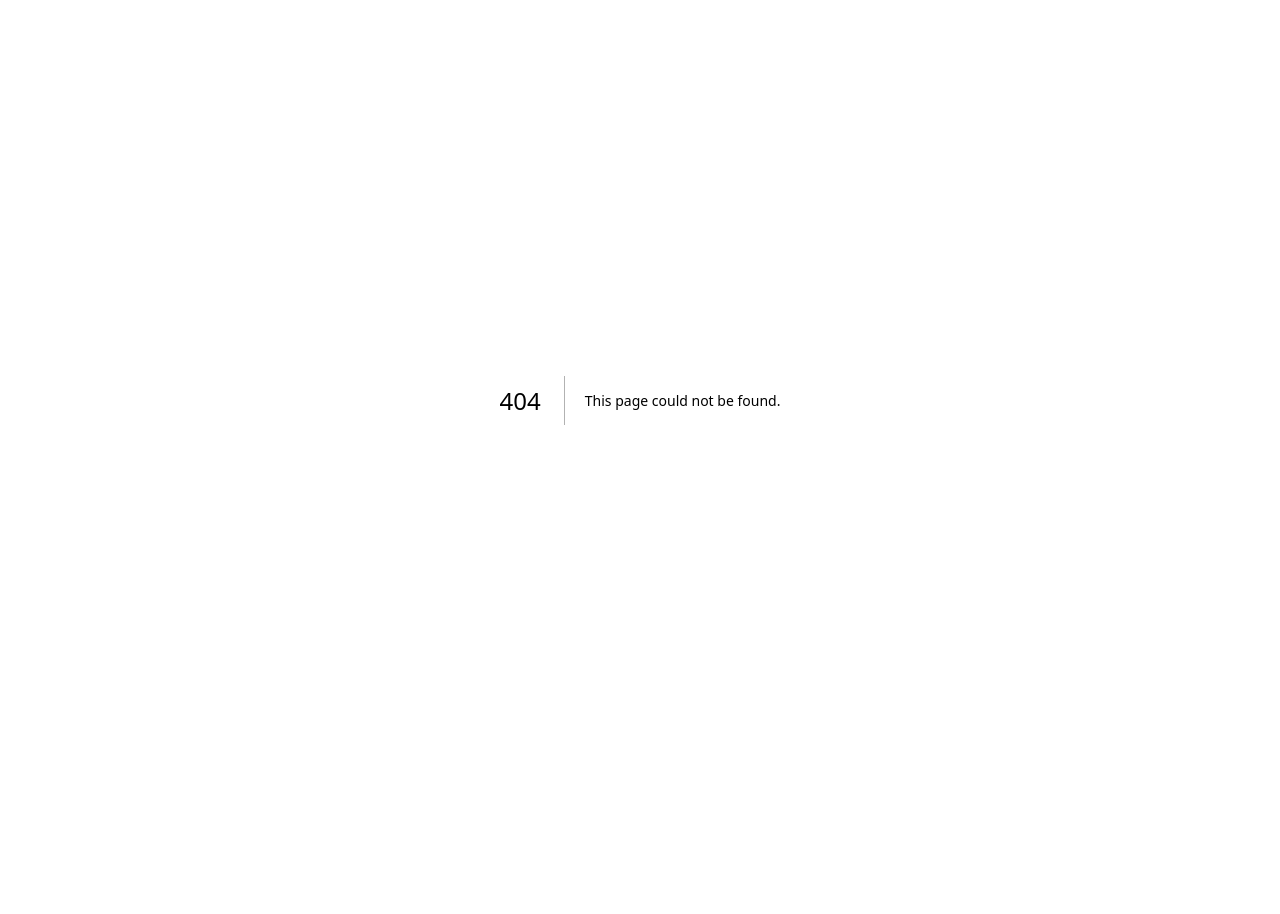
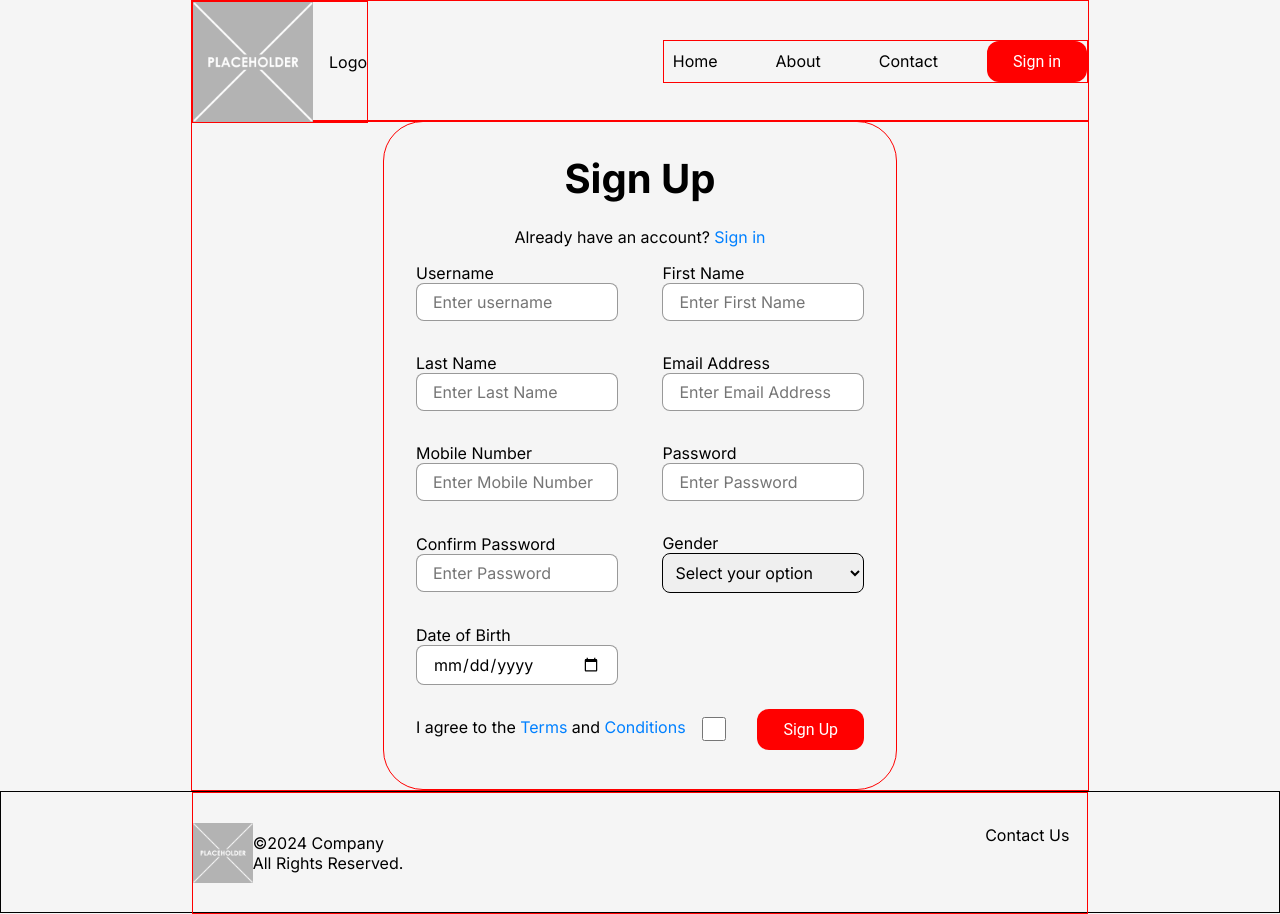
Before and after one commit to Pilner/Web-Auth-Boilerplate, a Next.js app: page /signup in a window 1280 px wide. Before the commit this address had no page. Before the commit the page ends 800 px from the top, so only its background shows below. Built offline with nearby package versions, Linux system fonts and the light colour scheme.

Commit message:
feat: added signup page - Sign Up/Register Page: `/signup`

```diff
--- /dev/null
+++ b/src/app/signup/page.module.css
@@ -0,0 +1,45 @@
+#signUpPage {
+	min-height: 70vh;
+}
+
+#signUpPage a {
+	color: #0080ff;
+}
+
+#signUpPage>div {
+	height: 100%;
+	display: flex;
+	justify-content: center;
+	align-items: center;
+}
+
+#formContainer {
+	width: 50%;
+	border: 1px solid red;
+	border-radius: 2.5rem;
+	padding: 2rem;
+}
+
+#formContainer > #formTitleGroup {
+	text-align: center;
+}
+
+form#signUpForm {
+	display: flex;
+	flex-wrap: wrap;
+	justify-content: space-between;
+}
+
+form#signUpForm > div {
+	width: 45%;
+}
+
+#submitGroup {
+	display: flex;
+	justify-content: space-between;
+	align-items: center;
+}
+
+#submitGroup>#subForm {
+	margin: auto 0;
+}
--- /dev/null
+++ b/src/app/signup/page.tsx
@@ -0,0 +1,116 @@
+import { Footer } from "@/_components/semantics/Footer";
+import { Navbar } from "@/_components/semantics/Navbar";
+import { SubmitButton } from "@/_components/ui/Button";
+import { InputText, InputNumber, InputSelect, InputDate, InputCheckbox } from "@/_components/ui/Input";
+import Link from "next/link";
+import styles from "./page.module.css";
+
+export default function SignUpPage() {
+	return (
+		<>
+			<Navbar />
+			<section id={styles.signUpPage}>
+				<div className="container">
+					<div id={styles.formContainer}>
+						<div id={styles.formTitleGroup}>
+							<h1 className="sectionTitleFont">Sign Up</h1>
+							<p>
+								Already have an account?{" "}
+								<Link href="/signin">Sign in</Link>
+							</p>
+						</div>
+						<form id={styles.signUpForm} method="POST">
+							<InputText
+								type="text"
+								text="Username"
+								inputId="username"
+								name="username"
+								placeholder="Enter username"
+								required={true}
+							/>
+							<InputText
+								type="text"
+								text="First Name"
+								inputId="first_name"
+								name="first_name"
+								placeholder="Enter First Name"
+								required={true}
+							/>
+							<InputText
+								type="text"
+								text="Last Name"
+								inputId="last_name"
+								name="last_name"
+								placeholder="Enter Last Name"
+								required={true}
+							/>
+							<InputText
+								type="email"
+								text="Email Address"
+								inputId="email"
+								name="email"
+								placeholder="Enter Email Address"
+								required={true}
+							/>
+							<InputNumber
+								text="Mobile Number"
+								inputId="mobile_number"
+								name="mobile_number"
+								placeholder="Enter Mobile Number"
+								required={true}
+								min={5}
+								step={1}
+								negative={false}
+							/>
+							<InputText
+								type="password"
+								text="Password"
+								inputId="password"
+								name="password"
+								placeholder="Enter Password"
+								required={true}
+							/>
+							<InputText
+								type="password"
+								text="Confirm Password"
+								inputId="password2"
+								name="password2"
+								placeholder="Enter Password"
+								required={true}
+							/>
+							<InputSelect
+								text="Gender"
+								inputId="gender"
+								name="gender"
+								required={true}
+								data={["Male", "Female", "Other", "Prefer not to say"]}
+							/>
+							<InputDate
+								text="Date of Birth"
+								inputId="birthday"
+								name="birthday"
+								required={true}
+							/>
+						</form>
+						<div id={styles.submitGroup}>
+							<div id={styles.subForm}>
+								<InputCheckbox
+									form={styles.signUpForm}
+									text="I agree to the Terms and Conditions"
+									inputId="terms"
+									name="terms"
+									required={true}
+								/>
+							</div>
+							<SubmitButton
+								form={styles.signUpForm}
+								text="Sign Up"
+							/>
+						</div>
+					</div>
+				</div>
+			</section>
+			<Footer />
+		</>
+	);
+}
```
